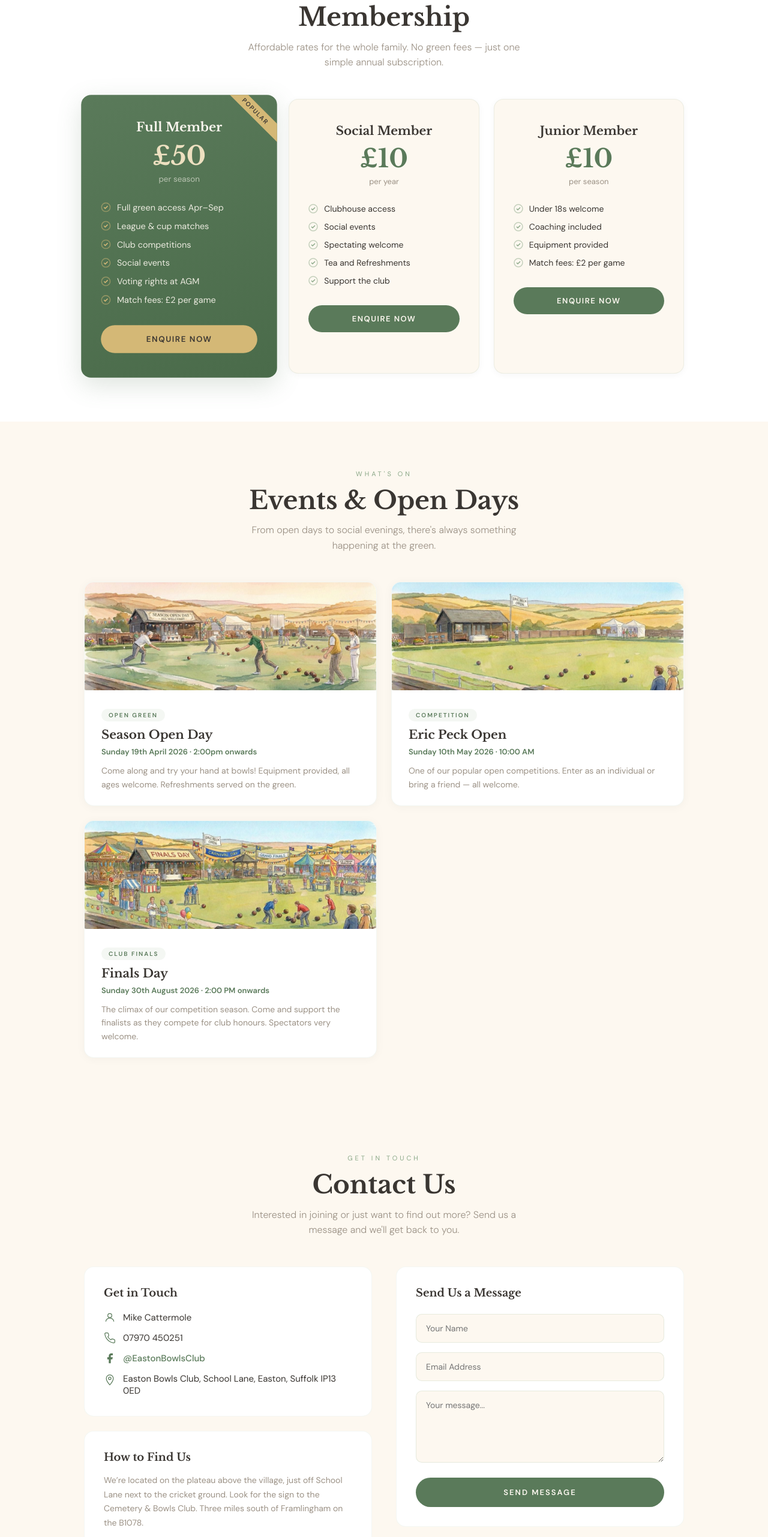
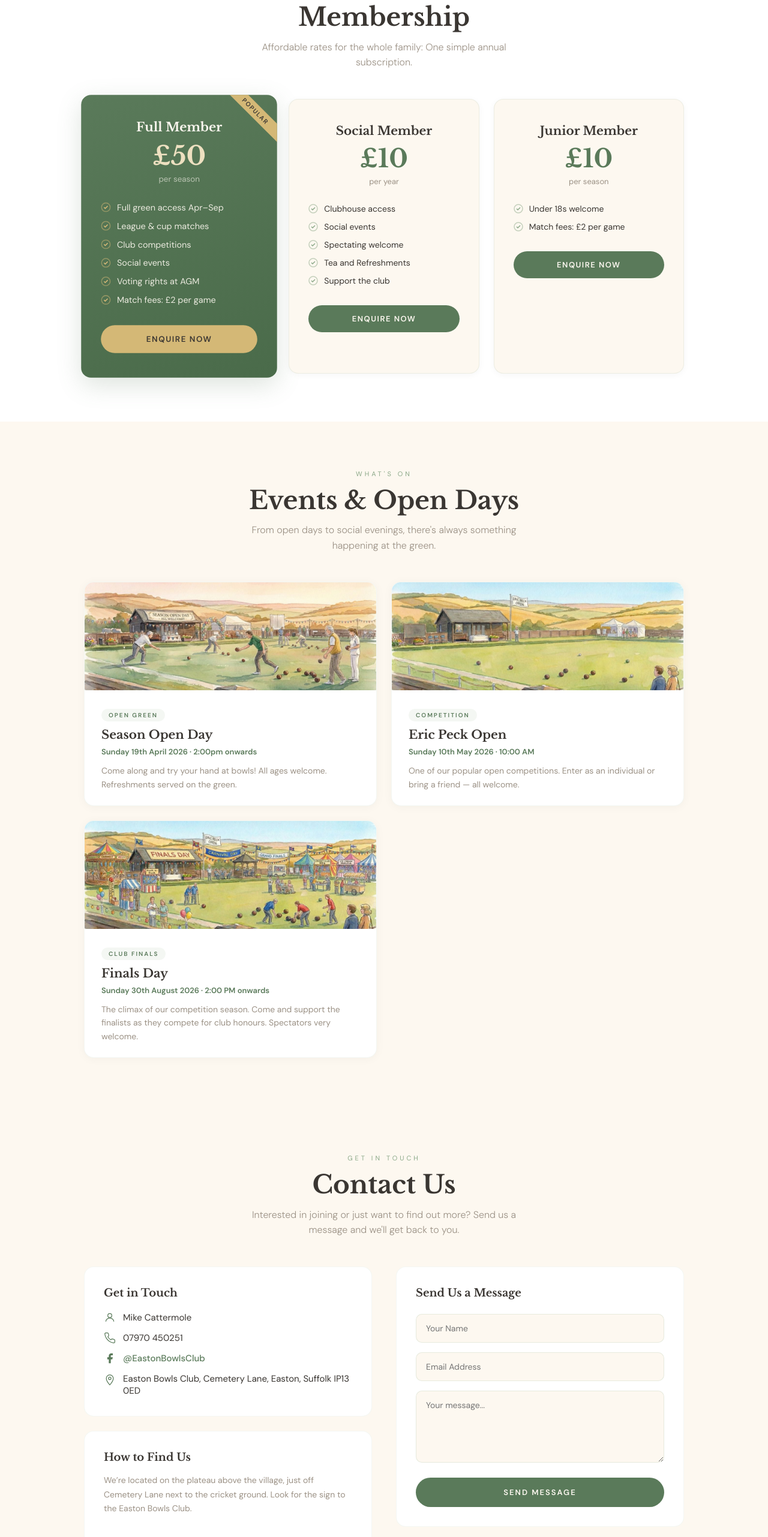
Before and after one commit to Agiyogi/easton-bowls-club, a Next.js app: page / in a window 1280 px wide. Shown: the part 2732-5295 px from the top of the page at 60% size. Built offline with nearby package versions, Linux system fonts and the light colour scheme; grey boxes are pictures that could not be loaded.

Commit message:
update 2

```diff
--- a/src/components/Contact.js
+++ b/src/components/Contact.js
@@ -191,7 +191,7 @@ export default function Contact() {
                 <circle cx="12" cy="9" r="2.5" />
               </svg>
               <span>
-                Easton Bowls Club, School Lane, Easton, Suffolk IP13 0ED
+                Easton Bowls Club, Cemetery Lane, Easton, Suffolk IP13 0ED
               </span>
             </div>
           </div>
@@ -225,9 +225,8 @@ export default function Contact() {
               }}
             >
               We&rsquo;re located on the plateau above the village, just off
-              School Lane next to the cricket ground. Look for the sign to the
-              Cemetery &amp; Bowls Club. Three miles south of Framlingham on the
-              B1078.
+              Cemetery Lane next to the cricket ground. Look for the sign to the
+            Easton Bowls Club.
             </p>
             <iframe
               src="https://www.google.com/maps/embed?pb=!1m18!1m12!1m3!1d4893.099109562193!2d1.33553164863528!3d52.178882766810936!2m3!1f0!2f0!3f0!3m2!1i1024!2i768!4f13.1!3m3!1m2!1s0x47d99b514cc4ab71%3A0x1afc31d802ae70a0!2sEaston%20Bowls%20Club!5e0!3m2!1sen!2suk!4v1772291420929!5m2!1sen!2suk"
--- a/src/components/Events.js
+++ b/src/components/Events.js
@@ -8,7 +8,7 @@ const EVENTS = [
     title: "Season Open Day",
     date: "Sunday 19th April 2026",
     time: "2:00pm onwards",
-    desc: "Come along and try your hand at bowls! Equipment provided, all ages welcome. Refreshments served on the green.",
+    desc: "Come along and try your hand at bowls! All ages welcome. Refreshments served on the green.",
     image: "/images/open.jpg",
     tag: "Open Green",
   },
--- a/src/components/Membership.js
+++ b/src/components/Membership.js
@@ -38,8 +38,6 @@ const TIERS = [
     highlight: false,
     features: [
       "Under 18s welcome",
-      "Coaching included",
-      "Equipment provided",
       "Match fees: £2 per game",
     ],
   },
@@ -51,7 +49,7 @@ export default function Membership() {
       <SectionTitle
         label="Join Us"
         title="Membership"
-        subtitle="Affordable rates for the whole family. No green fees — just one simple annual subscription."
+        subtitle="Affordable rates for the whole family: One simple annual subscription."
       />
       <div style={{ display: "grid", gridTemplateColumns: "repeat(3, 1fr)", gap: 24 }} className="membership-grid">
         {TIERS.map((t, i) => (
```
